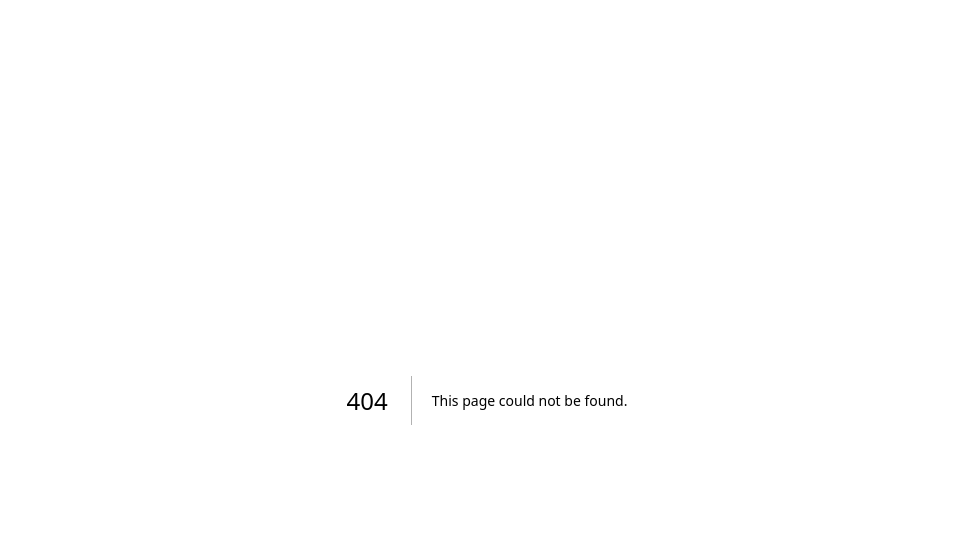
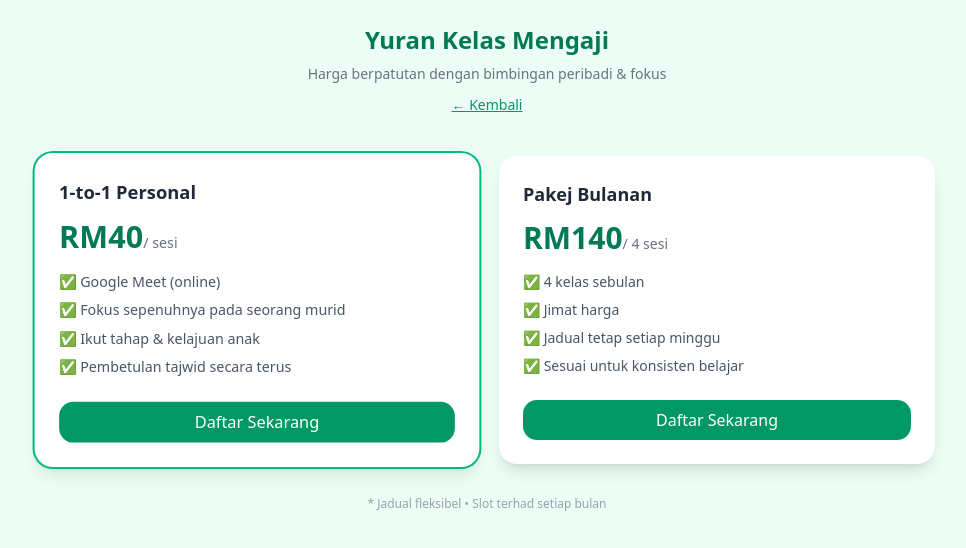
Before and after one commit to Zaim8797/kelas-mengaji-hannan, a Next.js app: page /bayaran in a window 1280 px wide. Before the commit this address had no page. Shown: the top 548 px of the page, without its empty margins (153-1119 px from the left). Built offline with nearby package versions, Linux system fonts and the light colour scheme.

Commit message:
Create page bayaran, qr

```diff
--- /dev/null
+++ b/app/bayaran/page.tsx
@@ -0,0 +1,97 @@
+"use client";
+
+import Link from "next/link";
+
+const plans = [
+    {
+        title: "1-to-1 Personal",
+        price: "RM40",
+        unit: "/ sesi",
+        features: [
+            "Google Meet (online)",
+            "Fokus sepenuhnya pada seorang murid",
+            "Ikut tahap & kelajuan anak",
+            "Pembetulan tajwid secara terus",
+        ],
+        highlight: true,
+    },
+    {
+        title: "Pakej Bulanan",
+        price: "RM140",
+        unit: "/ 4 sesi",
+        features: [
+            "4 kelas sebulan",
+            "Jimat harga",
+            "Jadual tetap setiap minggu",
+            "Sesuai untuk konsisten belajar",
+        ],
+    },
+];
+
+export default function HargaPage() {
+    return (
+        <main className="min-h-screen bg-emerald-50 p-6">
+
+            {/* Header */}
+            <section className="max-w-4xl mx-auto text-center space-y-2 mb-10">
+                <h1 className="text-2xl font-bold text-emerald-700">
+                    Yuran Kelas Mengaji
+                </h1>
+                <p className="text-gray-500 text-sm">
+                    Harga berpatutan dengan bimbingan peribadi & fokus
+                </p>
+
+                <Link
+                    href="/kelas-mengaji-hannan"
+                    className="text-emerald-600 text-sm underline"
+                >
+                    ← Kembali
+                </Link>
+            </section>
+
+            {/* Pricing cards */}
+            <section className="max-w-4xl mx-auto grid gap-6 md:grid-cols-2">
+                {plans.map((plan) => (
+                    <div
+                        key={plan.title}
+                        className={`rounded-2xl p-6 shadow-lg bg-white flex flex-col
+              ${plan.highlight ? "ring-2 ring-emerald-500 scale-[1.02]" : ""}
+            `}
+                    >
+                        <h2 className="text-lg font-semibold text-gray-800">
+                            {plan.title}
+                        </h2>
+
+                        <div className="mt-3">
+                            <span className="text-3xl font-bold text-emerald-700">
+                                {plan.price}
+                            </span>
+                            <span className="text-sm text-gray-500">
+                                {plan.unit}
+                            </span>
+                        </div>
+
+                        <ul className="mt-4 space-y-2 text-sm text-gray-600 flex-1">
+                            {plan.features.map((f) => (
+                                <li key={f}>✅ {f}</li>
+                            ))}
+                        </ul>
+
+                        <Link
+                            href="/adik"
+                            className="mt-6 block text-center bg-emerald-600 hover:bg-emerald-700 text-white py-2 rounded-xl transition"
+                        >
+                            Daftar Sekarang
+                        </Link>
+                    </div>
+                ))}
+            </section>
+
+            {/* Footer note */}
+            <p className="text-center text-xs text-gray-400 mt-8">
+                * Jadual fleksibel • Slot terhad setiap bulan
+            </p>
+
+        </main>
+    );
+}
--- a/app/kelas-mengaji-hannan/page.tsx
+++ b/app/kelas-mengaji-hannan/page.tsx
@@ -21,6 +21,10 @@ const contacts = [
         label: "📜 Sijil & Kelayakan",
         href: "/cert",
         color: "bg-gray-800 hover:bg-gray-900",
+    }, {
+        label: "📅 Bayaran",
+        href: "/bayaran",
+        color: "bg-orange-500 hover:bg-orange-600",
     },
 ];
 
```
Also changed, not shown: qr/qr 1.1.png (added).
